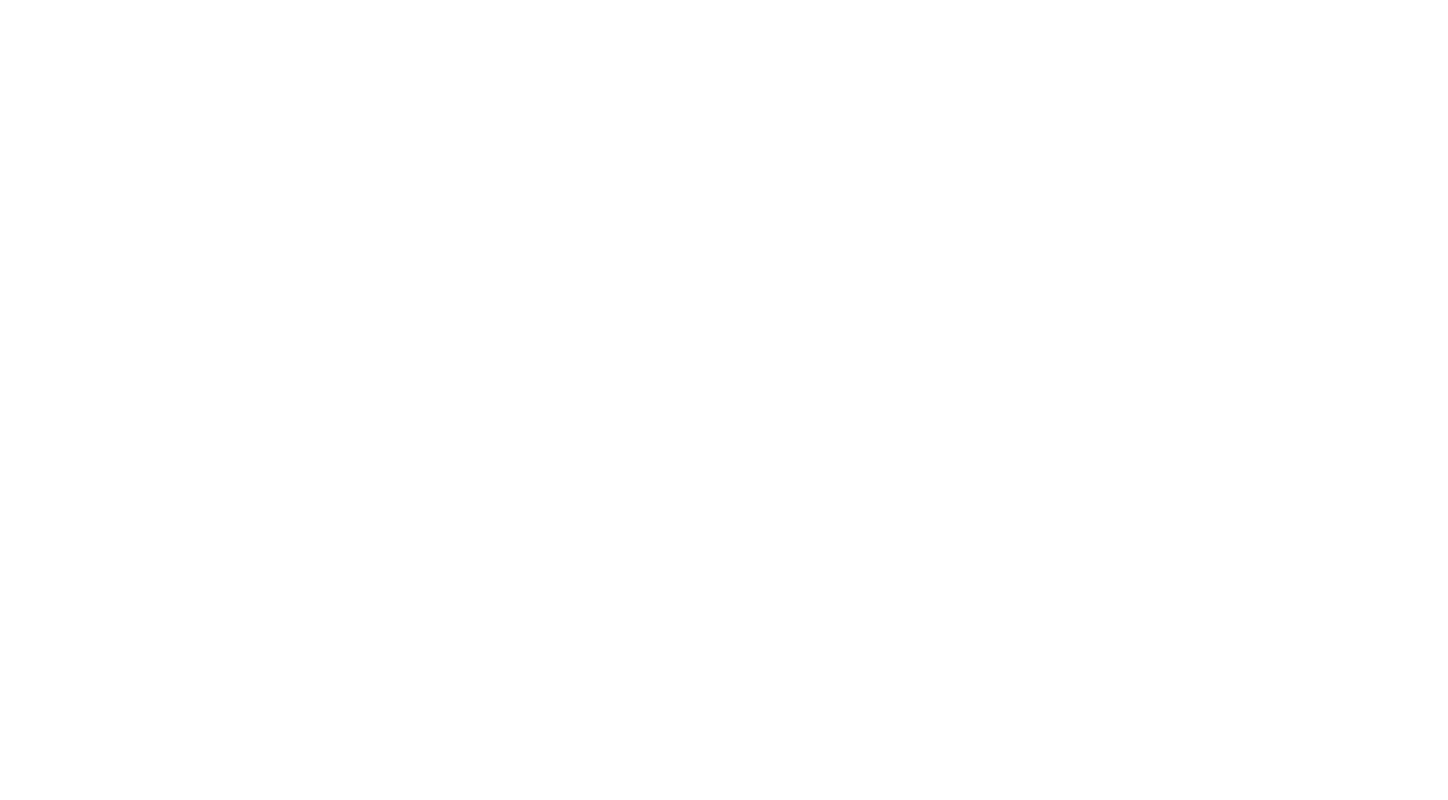
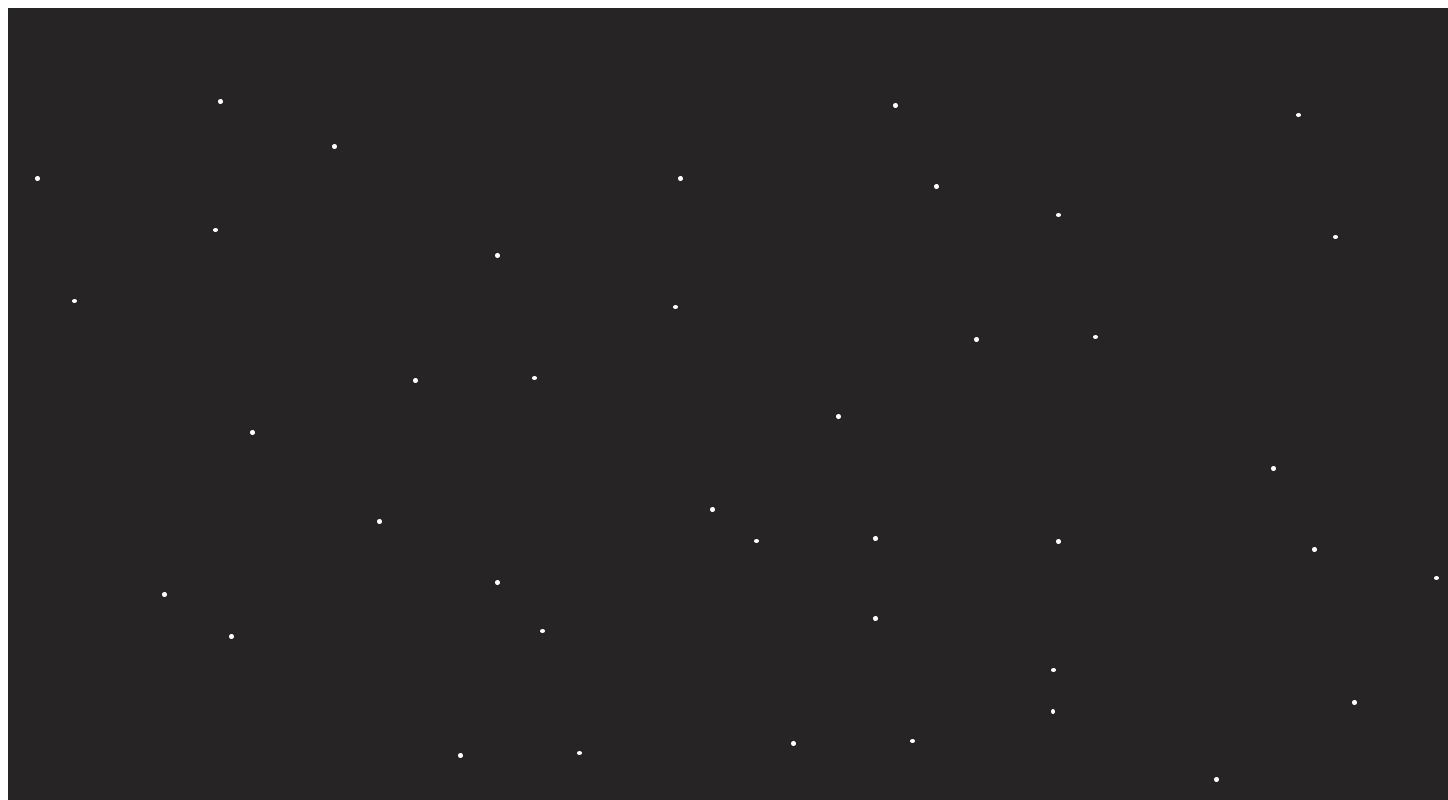
Before and after one commit to hayeoniii/responsive-web-test, a plain HTML site: page index.html in a window 1280 px wide. Shown: the top 800 px of the page, 1448 px wide, since content can reach past the window. Drawn offline with Linux system fonts and the light colour scheme.

Commit message:
forth commit

```diff
--- a/app.js
+++ b/app.js
@@ -0,0 +1,91 @@
+// 캔버스 세팅
+
+let canvas;
+let ctx;
+
+canvas = document.createElement("canvas")
+ctx = canvas.getContext("2d")
+
+canvas.width= 1440;
+canvas.height= 1024;
+document.body.appendChild(canvas);
+
+//이미지
+let backgroundImage, spaceshipImage, bulletImage, starImage
+
+//우주선 좌표
+let spaceshipX = canvas.width/2 -56;
+let spaceshipY = canvas.height -120;
+
+
+let bulletList =[];
+//총알 좌표
+function bullet(){
+    this.x=0;
+    this.y=0;
+    //총알 시작점
+    this.init= function(){
+        this.x=spaceshipX;
+        this.y=spaceshipY;
+
+        bulletList.push(this);
+    }
+}
+
+function loadImage() {
+    backgroundImage = new Image();
+    backgroundImage.src ="img/background.png"
+
+    spaceshipImage = new Image();
+    spaceshipImage.src ="img/spaceship.png"
+
+    bulletImage = new Image();
+    bulletImage.src ="img/bullet.png"
+
+    starImage =new Image();
+    starImage.src = "img/star.png"
+
+}
+
+function setupMouseListener(){
+    document.addEventListener("mousemove", (e)=>{
+        spaceshipX = e.clientX;
+        spaceshipImage.left = spaceshipX + 'px'});
+}
+
+//클릭
+let clickEvent = document.addEventListener("click", function(){
+        createBullet();
+    });
+
+//그려줌
+function render(){
+    ctx.drawImage(backgroundImage, 0,0, canvas.width, canvas.height);
+    ctx.drawImage(spaceshipImage, spaceshipX, spaceshipY);
+
+    for(let i=0; i<bulletList.length; i++){
+        ctx.drawImage(bulletImage, bulletList[i].x, bulletList[i].y);
+    }
+}
+
+function main(){
+    render();
+    requestAnimationFrame(main);
+}
+
+
+setupMouseListener();
+loadImage();
+main();
+
+//총알
+//클릭시 총알 발사
+//총알 y값 줄어들기, x값 총알 발사시 우주선 좌표
+//빌사된 총알은 총알 배열에 저장( x,y ) -> render
+function createBullet(){
+    let b= new bullet(); //bullet 함수를 하나 더 생성, b에 저장
+    b.init();
+
+
+
+}
--- a/index.html
+++ b/index.html
@@ -1,14 +1,17 @@
 <!DOCTYPE html>
 <html lang="en">
 <head>
+    <!-- 설정태그  -->
     <meta charset="UTF-8">
     <meta http-equiv="X-UA-Compatible" content="IE=edge">
     <meta name="viewport" content="width=device-width, initial-scale=1.0">
     <title>Document</title>
+    <link rel="stylesheet" href="style.css">
 </head>
 <body>
 
-    <br><br><br/>
+    <script type="module" src="app.js"></script>
+
 
 </body>
 </html>
--- a/style.css
+++ b/style.css
@@ -1,4 +1,4 @@
-*{
+/* *{
     outline: 0;
     margin: 0;
     padding: 0;
@@ -12,10 +12,10 @@ html{
 body{
     width: 100%;
     height: 100%;
-    background-color: #fff;
+    background-color: #41967d;
 }
 
 canvas{
     width: 100%;
     height: 100%;
-}
+} */
```
Also changed, not shown: img/background.png (added), img/bullet.png (added), img/spaceship.png (added), img/star.png (added).
